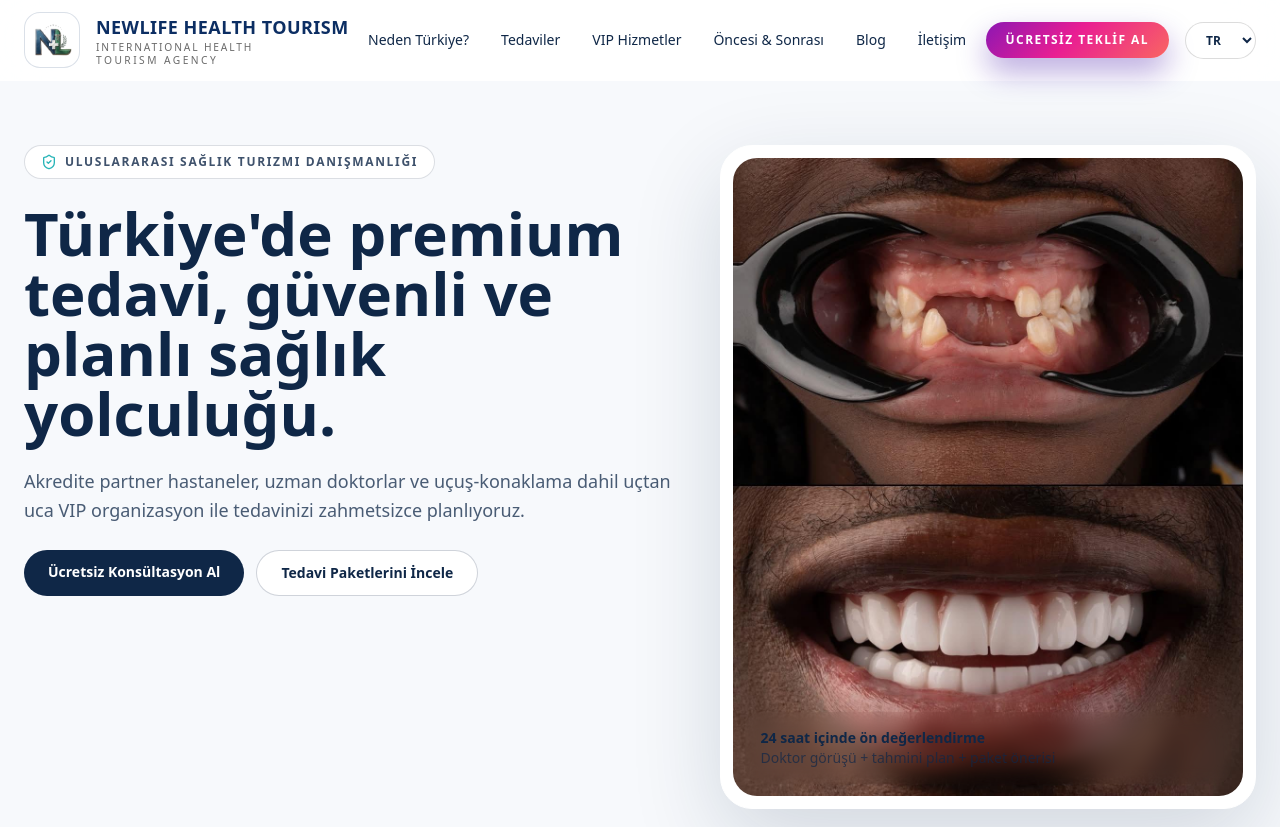
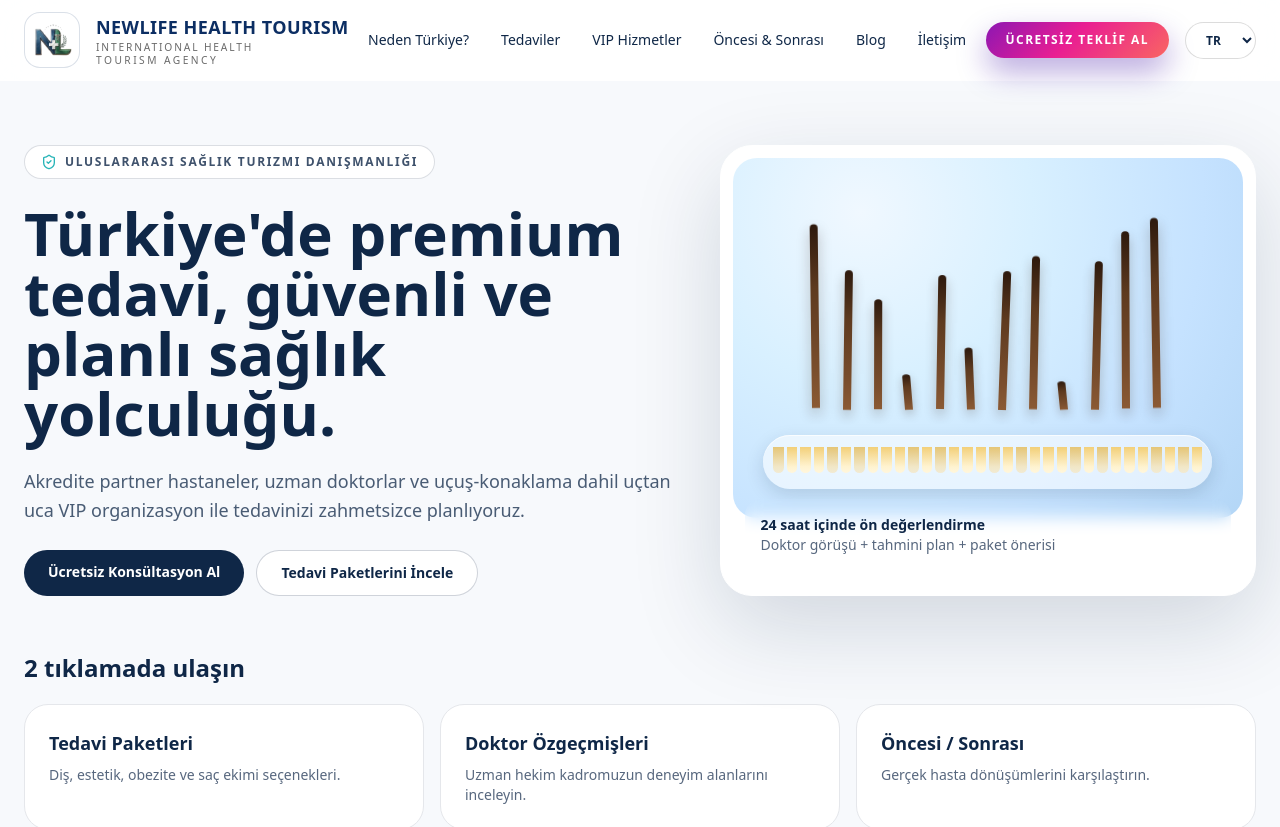
Before and after one commit to ibrahimtkmz/newlifehealth, a Next.js app: page / in a window 1280 px wide. Shown: the top 827 px of the page. Built offline with nearby package versions, Linux system fonts and the light colour scheme.

Commit message:
feat: replace hero image with animated hair and teeth visual

```diff
--- a/app/globals.css
+++ b/app/globals.css
@@ -119,3 +119,87 @@ body {
     background-position: 0% 50%;
   }
 }
+
+.hair-animation-root {
+  position: absolute;
+  inset: 10% 9% 30% 9%;
+}
+
+.hair-strand {
+  position: absolute;
+  bottom: 0;
+  width: clamp(6px, 0.6vw, 9px);
+  height: 18%;
+  border-radius: 999px 999px 30% 30%;
+  background: linear-gradient(180deg, #2d190d 0%, #5e3a1f 35%, #7a4e2d 80%, #8b5a34 100%);
+  transform-origin: bottom center;
+  box-shadow: 0 6px 12px rgba(59, 35, 20, 0.28);
+  animation: hair-grow infinite ease-in-out;
+}
+
+.tooth-arch-wrap {
+  position: absolute;
+  bottom: 8%;
+  width: min(88%, 520px);
+  border-radius: 999px;
+  background: rgba(255, 255, 255, 0.55);
+  padding: 12px 10px 16px;
+  box-shadow: inset 0 1px 0 rgba(255, 255, 255, 0.7), 0 6px 18px rgba(16, 39, 70, 0.15);
+}
+
+.tooth-arch {
+  display: grid;
+  grid-template-columns: repeat(32, minmax(0, 1fr));
+  gap: 3px;
+  align-items: end;
+}
+
+.tooth-unit {
+  height: clamp(16px, 2.3vw, 26px);
+  border-radius: 0 0 7px 7px;
+  background: linear-gradient(180deg, #f4cf73 0%, #fff3ce 45%, #ffffff 100%);
+  background-size: 170% 170%;
+  animation: tooth-whiten 5.8s ease-in-out infinite;
+}
+
+.tooth-unit:nth-child(2n) {
+  animation-delay: 0.25s;
+}
+
+.tooth-unit:nth-child(3n) {
+  animation-delay: 0.45s;
+}
+
+@keyframes hair-grow {
+  0% {
+    height: 18%;
+    transform: translateY(0) scaleY(0.65) rotate(-4deg);
+  }
+  30% {
+    height: 62%;
+    transform: translateY(-1px) scaleY(1) rotate(1deg);
+  }
+  65% {
+    height: 84%;
+    transform: translateY(-2px) scaleY(1.05) rotate(-1deg);
+  }
+  100% {
+    height: 70%;
+    transform: translateY(0) scaleY(0.92) rotate(2deg);
+  }
+}
+
+@keyframes tooth-whiten {
+  0% {
+    filter: saturate(0.9) brightness(0.95);
+    background-position: 0% 0%;
+  }
+  50% {
+    filter: saturate(1) brightness(1.07);
+    background-position: 100% 100%;
+  }
+  100% {
+    filter: saturate(0.95) brightness(1);
+    background-position: 0% 0%;
+  }
+}
--- a/app/page.jsx
+++ b/app/page.jsx
@@ -123,7 +123,29 @@ export default function HomePage() {
         </div>
 
         <div className="relative overflow-hidden rounded-[32px] border border-white bg-white p-3 shadow-[0_30px_90px_rgba(15,39,71,0.16)]">
-          <Image src="/1.jpeg" alt="Premium sağlık turizmi deneyimi" width={980} height={900} className="h-full min-h-[360px] w-full rounded-[24px] object-cover" priority />
+          <div className="relative flex min-h-[360px] w-full items-end justify-center overflow-hidden rounded-[24px] bg-[radial-gradient(circle_at_25%_15%,#f0f8ff_0%,#d8f0ff_35%,#c5e2ff_70%,#b3d6f6_100%)]">
+            <div className="hair-animation-root">
+              {Array.from({ length: 12 }).map((_, index) => (
+                <span
+                  key={`hair-strand-${index}`}
+                  className="hair-strand"
+                  style={{
+                    left: `${8 + index * 7.4}%`,
+                    animationDelay: `${index * 0.25}s`,
+                    animationDuration: `${3.8 + (index % 4) * 0.35}s`
+                  }}
+                />
+              ))}
+            </div>
+
+            <div className="tooth-arch-wrap">
+              <div className="tooth-arch">
+                {Array.from({ length: 32 }).map((_, index) => (
+                  <span key={`tooth-${index}`} className="tooth-unit" />
+                ))}
+              </div>
+            </div>
+          </div>
           <div className="absolute bottom-6 left-6 right-6 rounded-2xl bg-white/92 p-4 backdrop-blur">
             <p className="text-sm font-semibold text-[#0f2747]">24 saat içinde ön değerlendirme</p>
             <p className="text-sm text-[#0f2747]/70">Doktor görüşü + tahmini plan + paket önerisi</p>
```
